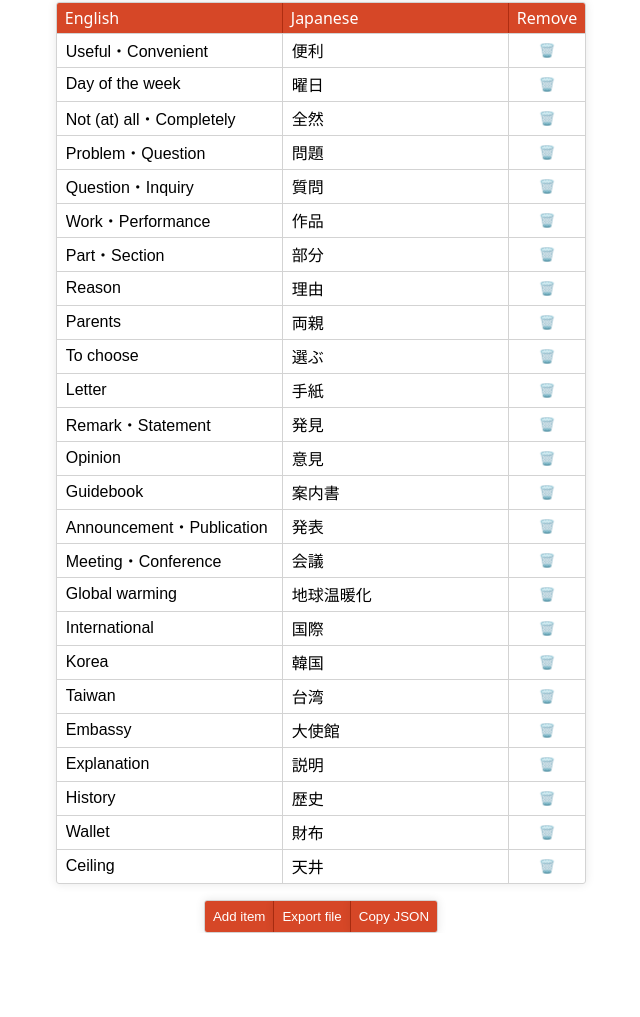
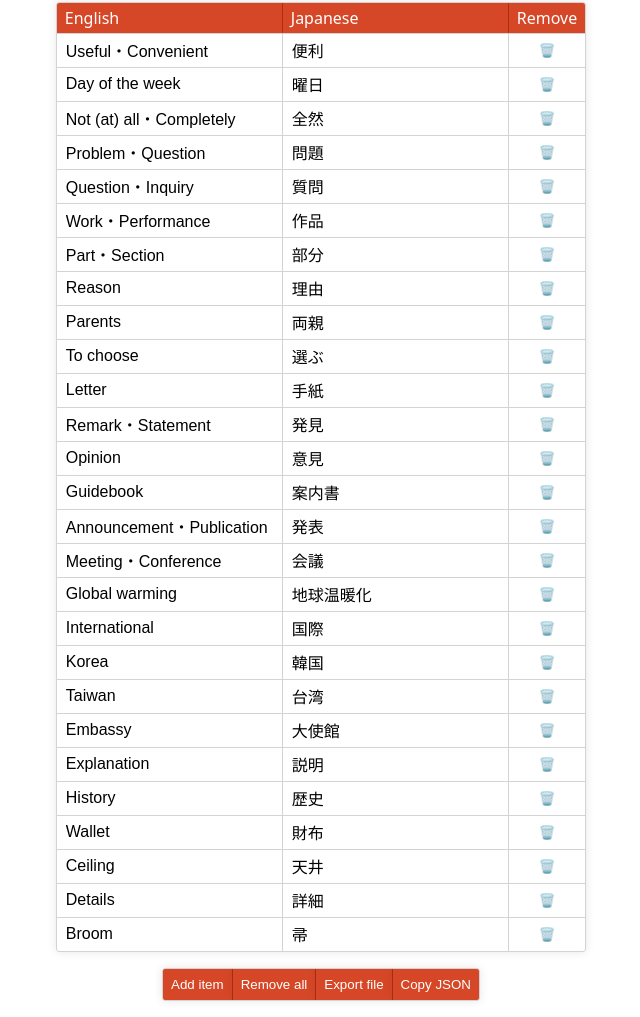
Before and after one commit to NoelNimstad/KanRen, a plain HTML site: page index.html in a window 1280 px wide. Shown: the part 867-1884 px from the top of the page, without its empty margins (319-959 px from the left). Before the commit the page ends 1800 px from the top, so only its background shows below. Drawn offline with Linux system fonts and the light colour scheme; no server answers.

Commit message:
added remove all button

```diff
--- a/default.json
+++ b/default.json
@@ -98,5 +98,13 @@
     {
         "jp": "天井",
         "en": "Ceiling"
+    },
+    {
+        "jp": "詳細",
+        "en": "Details"
+    },
+    {
+        "jp": "帚",
+        "en": "Broom"
     }
 ]
--- a/index.html
+++ b/index.html
@@ -38,6 +38,7 @@
             </table>
             <div class="buttons">
                 <button id="add">Add item</button>
+                <button id="prune">Remove all</button>
                 <button id="export">Export file</button>
                 <button id="JSON">Copy JSON</button>
             </div>
@@ -183,6 +184,13 @@
                 setUpTableEvents();
             });
 
+            document.getElementById("prune").addEventListener("click", () =>
+            {
+                pack = [{ en: "", jp: "" }];
+                herb.refresh("table");
+                setUpTableEvents();
+            });
+
             const download = document.getElementById("download");
             document.getElementById("export").addEventListener("click", () =>
             {
--- a/styles.css
+++ b/styles.css
@@ -7,6 +7,7 @@ body
 {
     margin: 0;
     font-family: system-ui, -apple-system, BlinkMacSystemFont, 'Segoe UI', Roboto, Oxygen, Ubuntu, Cantarell, 'Open Sans', 'Helvetica Neue', sans-serif;
+    padding-bottom: 1rem;
 }
 
 main, section
@@ -75,12 +76,12 @@ button
     cursor: pointer;
 }
 
-#restart, #add, #export, #JSON
+#restart, #add, #export, #JSON, #prune
 {
     margin-top: 1rem;
 }
 
-#add, #export, #JSON
+#add, #export, #JSON, #prune
 {
     box-shadow: 0 0 10px 0 rgba(0, 0, 0, 0.1);
     background-color: rgb(214, 71, 39);
```
